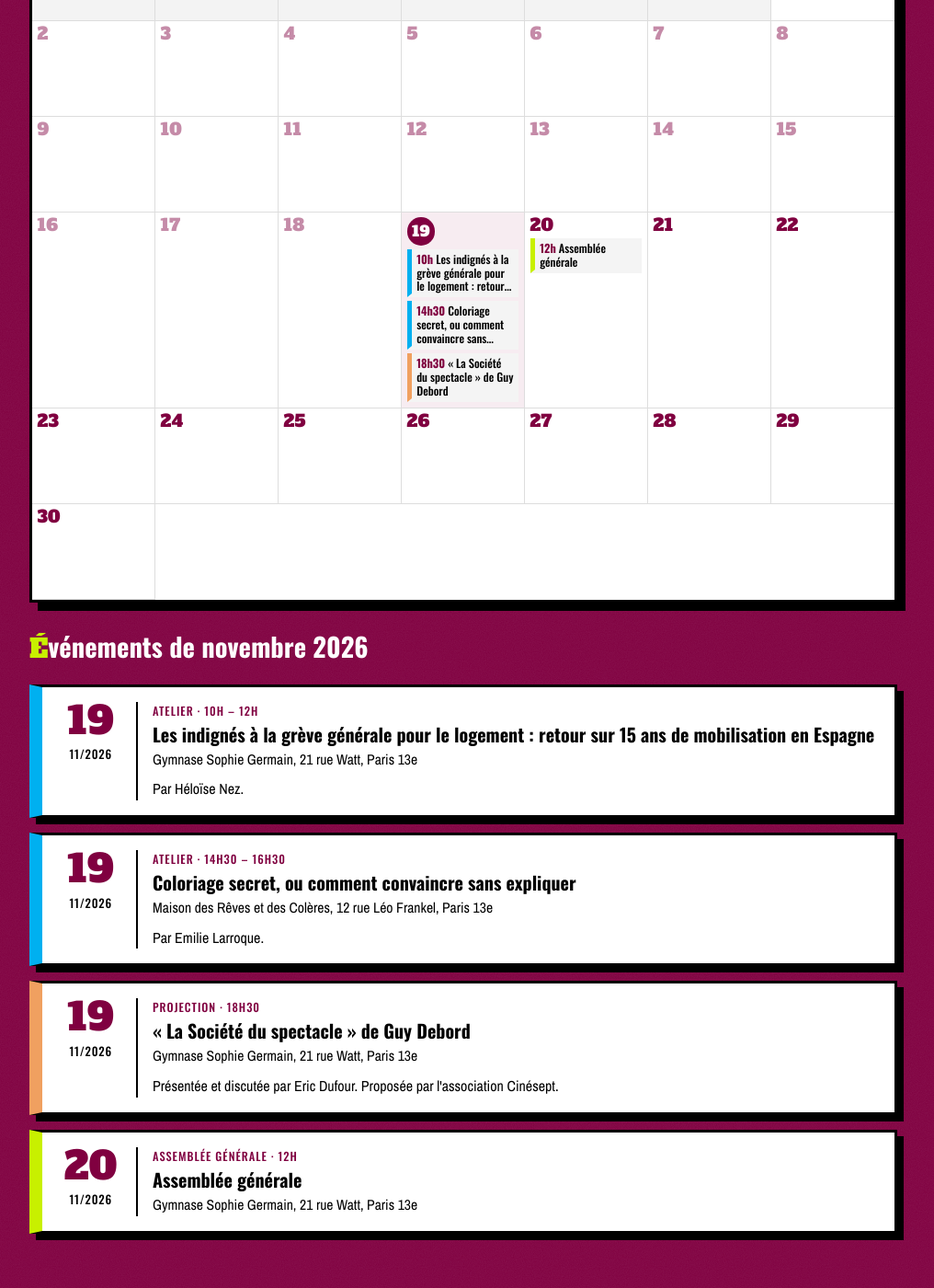
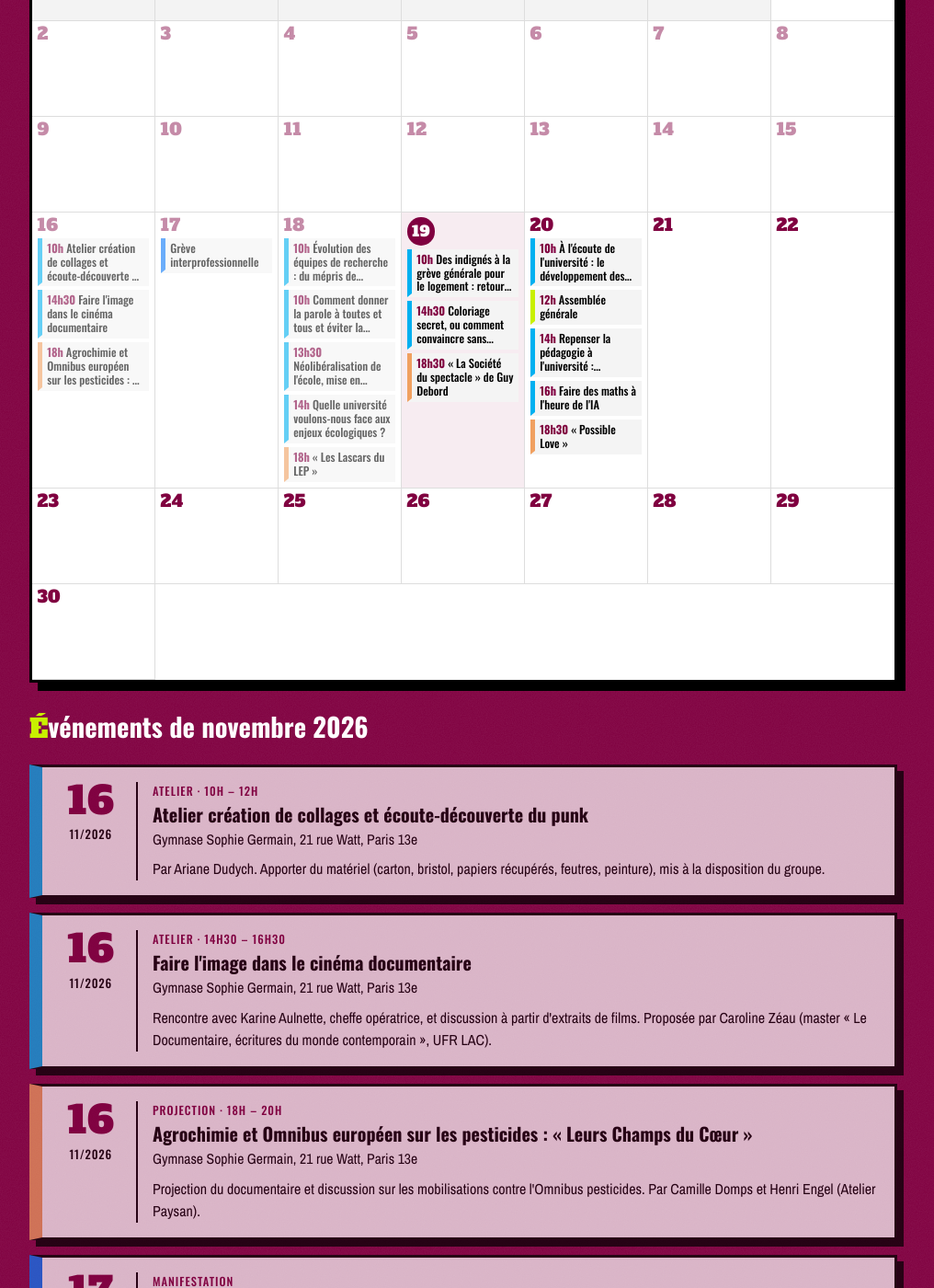
Before and after one commit to Paris7enLutte/paris7enlutte.github.io, a Jekyll site: the page built from agenda.html, in a window 1280 px wide and 1400 px high, scrolled down 468 px. Shown: the whole window at 92% size, without its empty margins (136-1152 px from the left). Built offline with Jekyll 4.4.1, drawn with Linux system fonts in a browser that asks for light colours; some of the changed text lies outside the part shown.

Commit message:
Agenda : semaine de l'université populaire (16 au 20 novembre)

```diff
--- a/_data/agenda.yml
+++ b/_data/agenda.yml
@@ -1,10 +1,74 @@
 # Une entrée par événement. Champs : date (AAAA-MM-JJ), heure, titre, type, lieu, description, lien.
-# « type » colore la carte : Assemblée générale, Rassemblement, Manifestation, Atelier, Projection...
-# Les événements passés basculent seuls dans la rubrique « Passé ».
+# « type » colore la carte : Assemblée générale, Rassemblement, Manifestation, Atelier, Projection, Université populaire.
+# Les événements passés restent affichés, grisés, dans le calendrier de leur mois.
+# Cours de l'université populaire : reprendre le planning publié (page Université populaire).
+
+# Semaine du 16 novembre 2026 : université populaire du campus des Grands Moulins
+
+- date: 2026-11-16
+  heure: "10h – 12h"
+  titre: "Atelier création de collages et écoute-découverte du punk"
+  type: Atelier
+  lieu: "Gymnase Sophie Germain, 21 rue Watt, Paris 13e"
+  description: "Par Ariane Dudych. Apporter du matériel (carton, bristol, papiers récupérés, feutres, peinture), mis à la disposition du groupe."
+
+- date: 2026-11-16
+  heure: "14h30 – 16h30"
+  titre: "Faire l'image dans le cinéma documentaire"
+  type: Atelier
+  lieu: "Gymnase Sophie Germain, 21 rue Watt, Paris 13e"
+  description: "Rencontre avec Karine Aulnette, cheffe opératrice, et discussion à partir d'extraits de films. Proposée par Caroline Zéau (master « Le Documentaire, écritures du monde contemporain », UFR LAC)."
+
+- date: 2026-11-16
+  heure: "18h – 20h"
+  titre: "Agrochimie et Omnibus européen sur les pesticides : « Leurs Champs du Cœur »"
+  type: Projection
+  lieu: "Gymnase Sophie Germain, 21 rue Watt, Paris 13e"
+  description: "Projection du documentaire et discussion sur les mobilisations contre l'Omnibus pesticides. Par Camille Domps et Henri Engel (Atelier Paysan)."
+
+- date: 2026-11-17
+  titre: "Grève interprofessionnelle"
+  type: Manifestation
+  description: "Pas de cours de l'université populaire ce jour-là."
+
+- date: 2026-11-18
+  heure: "10h – 12h"
+  titre: "Évolution des équipes de recherche : du mépris de l'intelligence collective à l'effondrement de l'intégrité scientifique"
+  type: Atelier
+  lieu: "Gymnase Sophie Germain, 21 rue Watt, Paris 13e"
+  description: "Par Sophie Vriz, généticienne."
+
+- date: 2026-11-18
+  heure: "10h – 12h"
+  titre: "Comment donner la parole à toutes et tous et éviter la reproduction des rapports de domination dans les mouvements sociaux"
+  type: Atelier
+  lieu: "Gymnase Sophie Germain, 21 rue Watt, Paris 13e"
+  description: "Par des enseignantes, enseignants, étudiantes et étudiants de sociologie."
+
+- date: 2026-11-18
+  heure: "13h30 – 15h30"
+  titre: "Néolibéralisation de l'école, mise en concurrence et sélectivité dans les études"
+  type: Atelier
+  lieu: "Gymnase Sophie Germain, 21 rue Watt, Paris 13e"
+  description: "Atelier collaboratif. Par Margaux Trarieux, Marine Pochon et Elise Ricadat (IHSS)."
+
+- date: 2026-11-18
+  heure: "14h – 16h"
+  titre: "Quelle université voulons-nous face aux enjeux écologiques ?"
+  type: Atelier
+  lieu: "Maison des Rêves et des Colères, 12 rue Léo Frankel, Paris 13e"
+  description: "Savoirs, recherches, pédagogies et modes de fonctionnement à privilégier. Espace d'échange horizontal avec Marie-Anne Dujarier (IHSS) et Mateo Barsuglia (laboratoire Astroparticule et Cosmologie)."
+
+- date: 2026-11-18
+  heure: "18h – 20h"
+  titre: "« Les Lascars du LEP »"
+  type: Projection
+  lieu: "Gymnase Sophie Germain, 21 rue Watt, Paris 13e"
+  description: "Projection et discussion. Proposée par le Collectif 1871 (ciné-club militant)."
 
 - date: 2026-11-19
   heure: "10h – 12h"
-  titre: "Les indignés à la grève générale pour le logement : retour sur 15 ans de mobilisation en Espagne"
+  titre: "Des indignés à la grève générale pour le logement : retours sur 15 ans de mobilisations en Espagne"
   type: Atelier
   lieu: "Gymnase Sophie Germain, 21 rue Watt, Paris 13e"
   description: "Par Héloïse Nez."
@@ -14,7 +78,7 @@
   titre: "Coloriage secret, ou comment convaincre sans expliquer"
   type: Atelier
   lieu: "Maison des Rêves et des Colères, 12 rue Léo Frankel, Paris 13e"
-  description: "Par Emilie Larroque."
+  description: "Initiation à la cryptographie, sans ordinateur. Par Émile Larroque, doctorant en informatique théorique."
 
 - date: 2026-11-19
   heure: "18h30"
@@ -24,7 +88,35 @@
   description: "Présentée et discutée par Eric Dufour. Proposée par l'association Cinésept."
 
 - date: 2026-11-20
+  heure: "10h – 12h"
+  titre: "À l'écoute de l'université : le développement des détecteurs d'ondes gravitationnelles"
+  type: Atelier
+  lieu: "Gymnase Sophie Germain, 21 rue Watt, Paris 13e"
+  description: "Par Pauline Durand-Smet et Eleonora Capocasa."
+
+- date: 2026-11-20
   heure: "12h"
   titre: "Assemblée générale"
   type: Assemblée générale
   lieu: "Gymnase Sophie Germain, 21 rue Watt, Paris 13e"
+
+- date: 2026-11-20
+  heure: "14h – 16h"
+  titre: "Repenser la pédagogie à l'université : pédagogies critiques, féministes et antiracistes"
+  type: Atelier
+  lieu: "Gymnase Sophie Germain, 21 rue Watt, Paris 13e"
+  description: "Arpentage de livres (bell hooks, Paulo Freire…) et discussion entre enseignants et étudiants. Par Louise Virole, Claire Cossée, Vincent Gay et d'autres enseignants de sociologie et d'anthropologie."
+
+- date: 2026-11-20
+  heure: "16h – 18h"
+  titre: "Faire des maths à l'heure de l'IA"
+  type: Atelier
+  lieu: "Gymnase Sophie Germain, 21 rue Watt, Paris 13e"
+  description: "Exposé tout public sur la façon dont l'IA générative transforme le métier de mathématicien. Par Xavier Blanc et Isabelle Gallagher."
+
+- date: 2026-11-20
+  heure: "18h30 – 20h30"
+  titre: "« Possible Love »"
+  type: Projection
+  lieu: "Gymnase Sophie Germain, 21 rue Watt, Paris 13e"
+  description: "Film coréen sur la grève, la lutte et la honte des classes, précédé d'une présentation du cinéma coréen récent. Cuisine coréenne à l'entracte. Par des étudiantes et étudiants en cinéma et en coréen."
```
